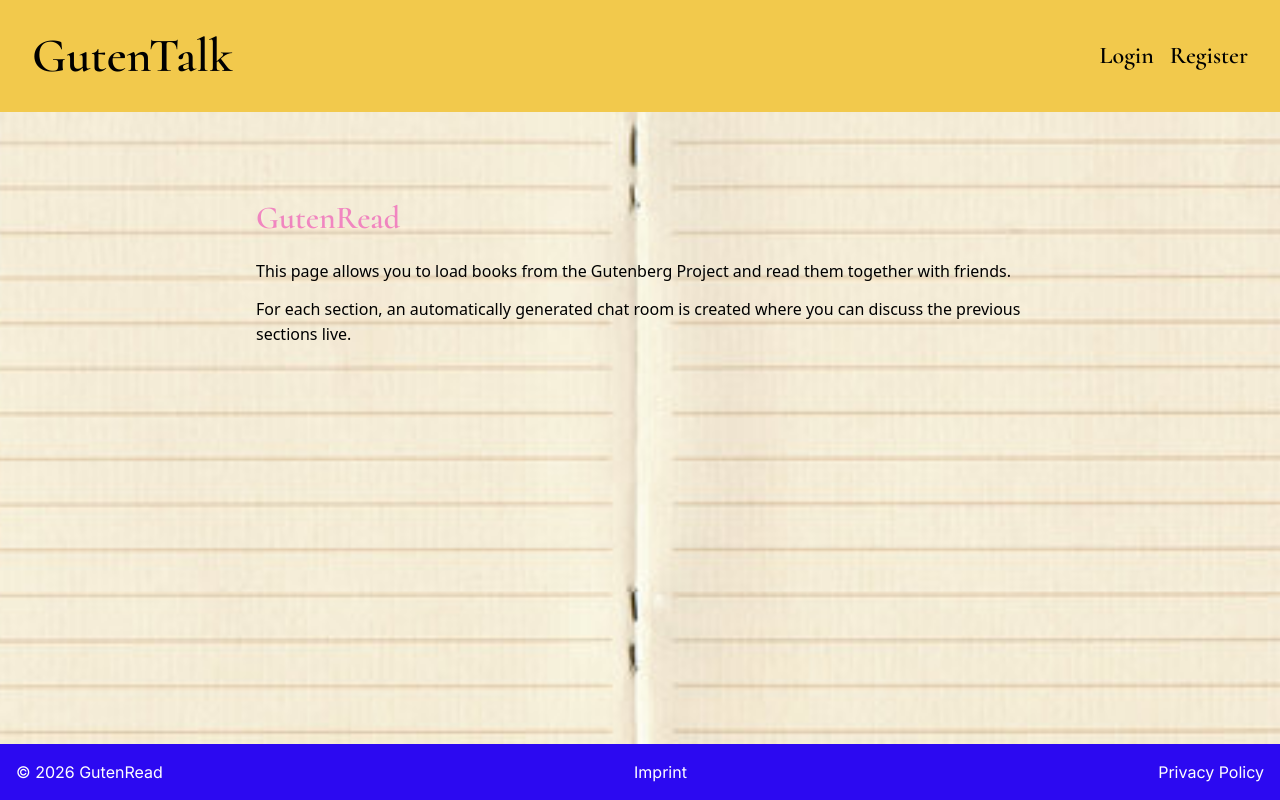
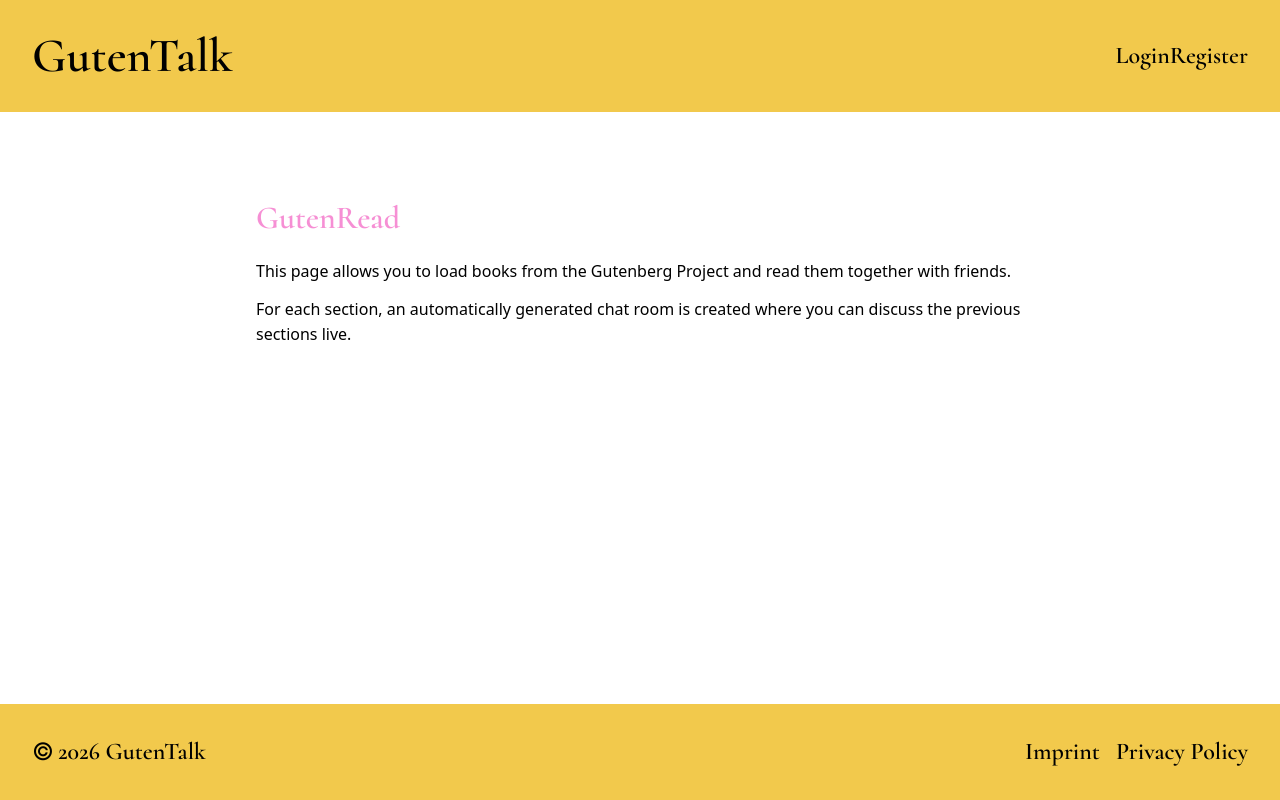
Before and after one commit to MelaTheCreator/bookchat, a React (Vite) app in the folder frontend/: page / in a window 1280 px wide. Built offline with nearby package versions, Linux system fonts and the light colour scheme; no server answers.

Commit message:
Style: footer styles revised

```diff
--- a/frontend/src/App.css
+++ b/frontend/src/App.css
@@ -48,17 +48,18 @@
   font-display: swap;
 }
 
-body {
+body,
+.unicode-copyright {
   font-family: "Inter", sans-serif;
+  font-weight: 400;
 }
 
 h1,
 h2,
 h3,
 h4,
-.header-link,
-.header-user,
-.header-button {
+header,
+footer {
   font-family: "Cormorant", serif;
   font-weight: 600;
 }
@@ -100,9 +101,9 @@ body,
 .layout-main {
   flex: 1;
   padding: 2rem;
-  background-image: url("/bookpages.jpg");
+  /* background-image: url("/bookpages.jpg");
   background-size: 110%;
-  background-position: center;
+  background-position: center; */
 }
 
 .dashboardtitle,
@@ -436,7 +437,7 @@ body,
 } */
 
 /* Footer Styles */
-
+/*
 .footer {
   padding: 1rem;
   background: #2c09f1;
@@ -444,16 +445,16 @@ body,
   display: flex;
   justify-content: space-between;
   align-items: center;
-}
+} */
 
-.footer-link {
+/* .footer-link {
   color: white;
   text-decoration: none;
 }
 
 .footer-link:hover {
   text-decoration: underline;
-}
+} */
 
 /* Continue Reading Styles */
 .continue-reading {
--- a/frontend/src/components/Footer.jsx
+++ b/frontend/src/components/Footer.jsx
@@ -2,14 +2,25 @@ import { Link } from "react-router-dom";
 
 export default function Footer() {
   return (
-    <footer className="footer">
-      <p>© {new Date().getFullYear()} GutenRead</p>
-      <Link to="/impressum" className="footer-link">
-        Imprint
-      </Link>
-      <Link to="/datenschutz" className="footer-link">
-        Privacy Policy
-      </Link>
+    <footer className="footer text-2xl flex items-center justify-between bg-[#F2C94C] p-8 text-black">
+      <p className="flex gap-1 items-center justify-center">
+        <span className="unicode-copyright">&copy;</span>{" "}
+        {new Date().getFullYear()} GutenTalk
+      </p>
+      <div className="flex gap-4">
+        <Link
+          to="/impressum"
+          className="footer-link text-black  no-underline hover:underline"
+        >
+          Imprint
+        </Link>
+        <Link
+          to="/datenschutz"
+          className="footer-link text-black no-underline hover:underline"
+        >
+          Privacy Policy
+        </Link>
+      </div>
     </footer>
   );
 }
--- a/frontend/src/components/Header.jsx
+++ b/frontend/src/components/Header.jsx
@@ -9,7 +9,7 @@ export default function Header() {
       <h1 className="header-logo text-5xl m-0">GutenTalk</h1>
       <nav className="header-nav flex gap-4 items-center text-2xl">
         {!user && (
-          <>
+          <div>
             <Link
               to="/login"
               className="header-link text-black no-underline hover:underline"
@@ -22,7 +22,7 @@ export default function Header() {
             >
               Register
             </Link>
-          </>
+          </div>
         )}
 
         {user && (
```
